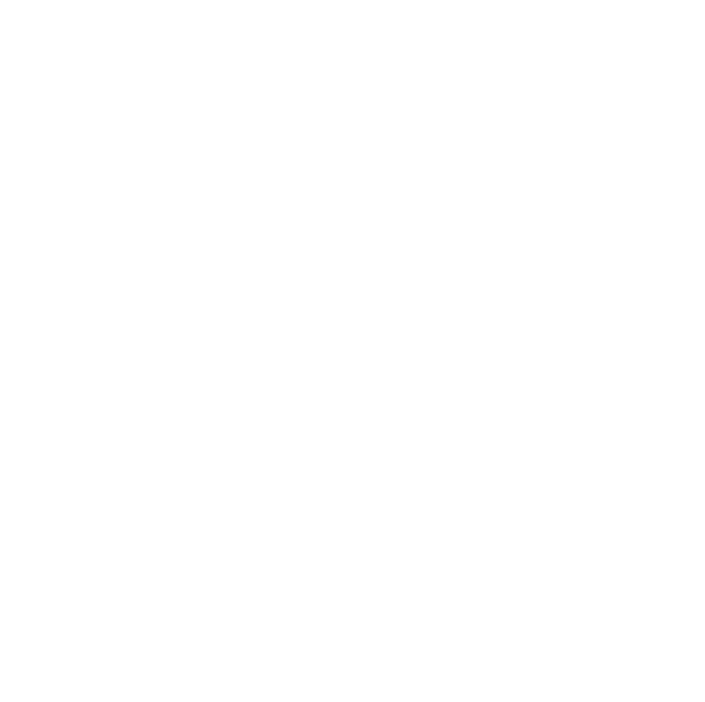
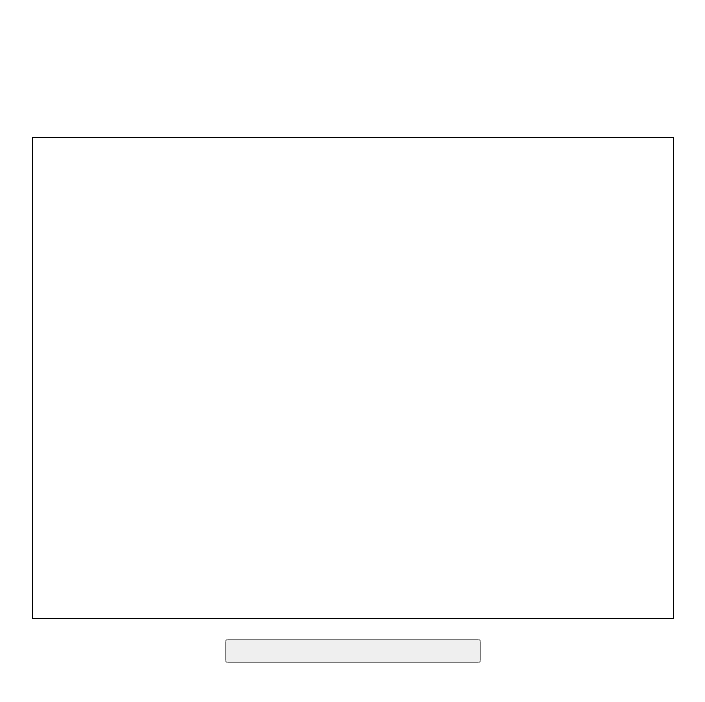
Before and after one commit to RodrigoSuar/Etch-a-sketch, a plain HTML site: page index.html in a window 1280 px wide. Shown: the whole page, without its empty margins (287-992 px from the left). Drawn offline with Linux system fonts and the light colour scheme.

Commit message:
completed project

```diff
--- a/index.html
+++ b/index.html
@@ -3,9 +3,13 @@
 <head>
     <meta charset="UTF-8">
     <meta name="viewport" content="width=device-width, initial-scale=1.0">
-    <title>Document</title>
+    <title>Etch-a-sketch</title>
+    <link rel="stylesheet" href="styles.css">
+    <script src="script.js" defer></script>
 </head>
 <body>
+    <div class="buttonContainer">
+    </div>
 
 </body>
 </html>
--- a/script.js
+++ b/script.js
@@ -0,0 +1,33 @@
+const div = document.querySelector(".buttonContainer");
+const gridSize = 50;
+
+function makeBoard(){
+    for(let i = 0;i<gridSize;i++){
+        let divRow = document.createElement('div');
+        divRow.className = "row";
+        for(let j = 0; j<gridSize;j++){
+            let divs = document.createElement('div');
+            divs.className = "box";
+            //divs.textContent = (i+1) + (j*4);
+            divs.addEventListener("mouseover", () => colorBox(divs));
+            divRow.appendChild(divs)
+        }
+
+        div.appendChild(divRow);
+    }
+}
+function colorBox(divs) {
+    divs.style.backgroundColor = "black";  // Corrected here
+}
+
+function clearBoard(){
+    let divs = document.querySelectorAll('div');
+    divs.forEach((div,index) => {
+        div.style.backgroundColor = "white";
+    });
+}
+makeBoard();
+const body = document.body;
+let button = document.createElement('button');
+button.addEventListener("click",() => clearBoard());
+body.appendChild(button);
--- a/styles.css
+++ b/styles.css
@@ -0,0 +1,36 @@
+body {
+    display: flex;
+    justify-content: center;
+    align-items: center;
+    flex-direction: column;
+    height: 100vh;
+    margin: 0;
+}
+
+
+.buttonContainer {
+    display: flex;
+    flex-wrap: wrap; /* Flexbox wraps to create rows */
+    height: 60vh;
+    width: 50vw;
+    border: 1px solid black;
+}
+
+.row{
+    flex:1;
+    display: flex;
+    justify-content: space-between;
+    flex-direction: column;
+}
+
+.box{
+    flex:1;
+    height: calc(100% / 50); /* Each box takes 1/50th of the container's height */
+
+}
+button {
+    margin-top: 20px; /* Space between the grid and button */
+    padding: 10px 20px; /* Add some padding for better appearance */
+    font-size: 16px; /* Increase font size for visibility */
+    width: 20vw;
+}
```
